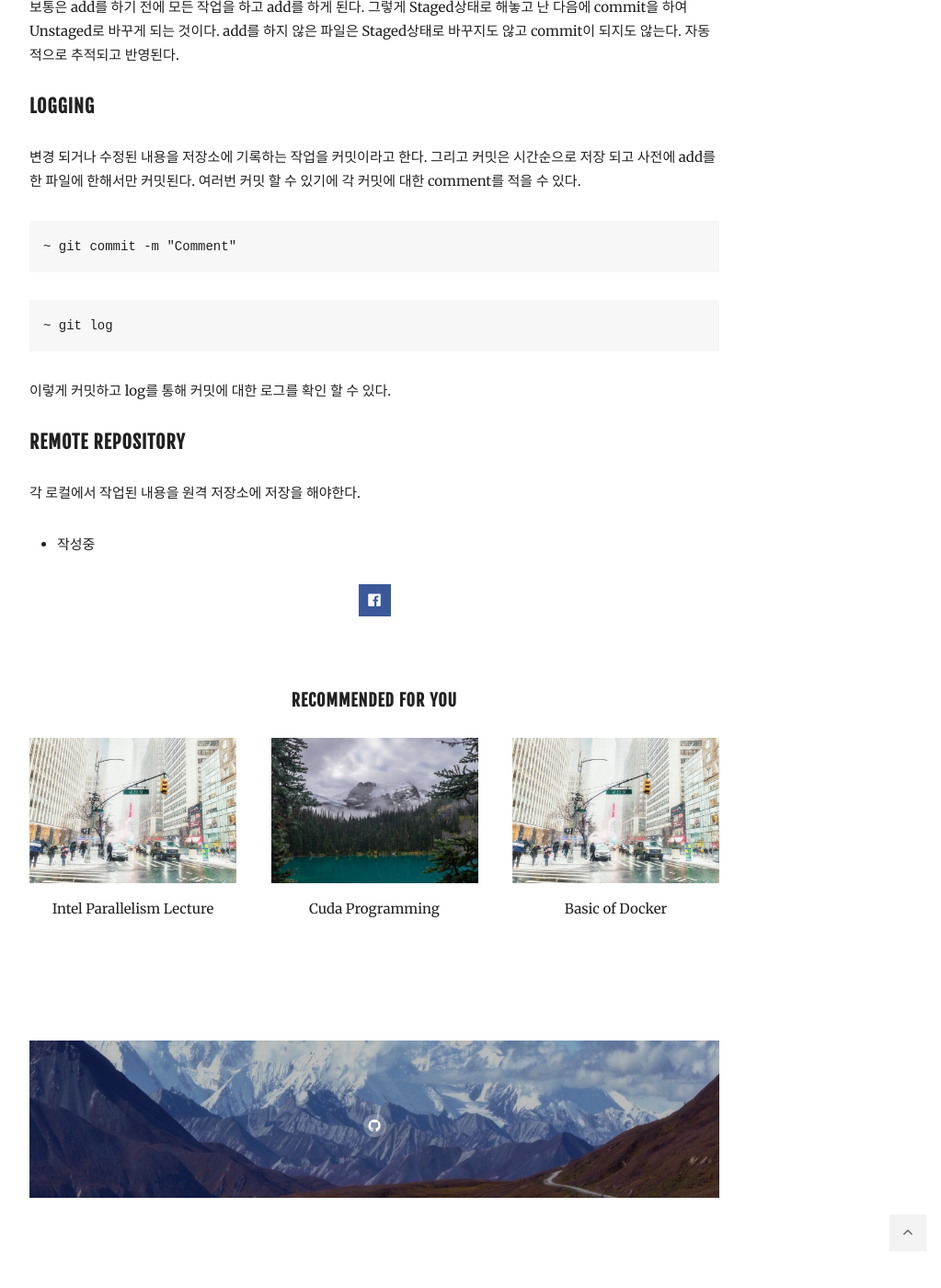
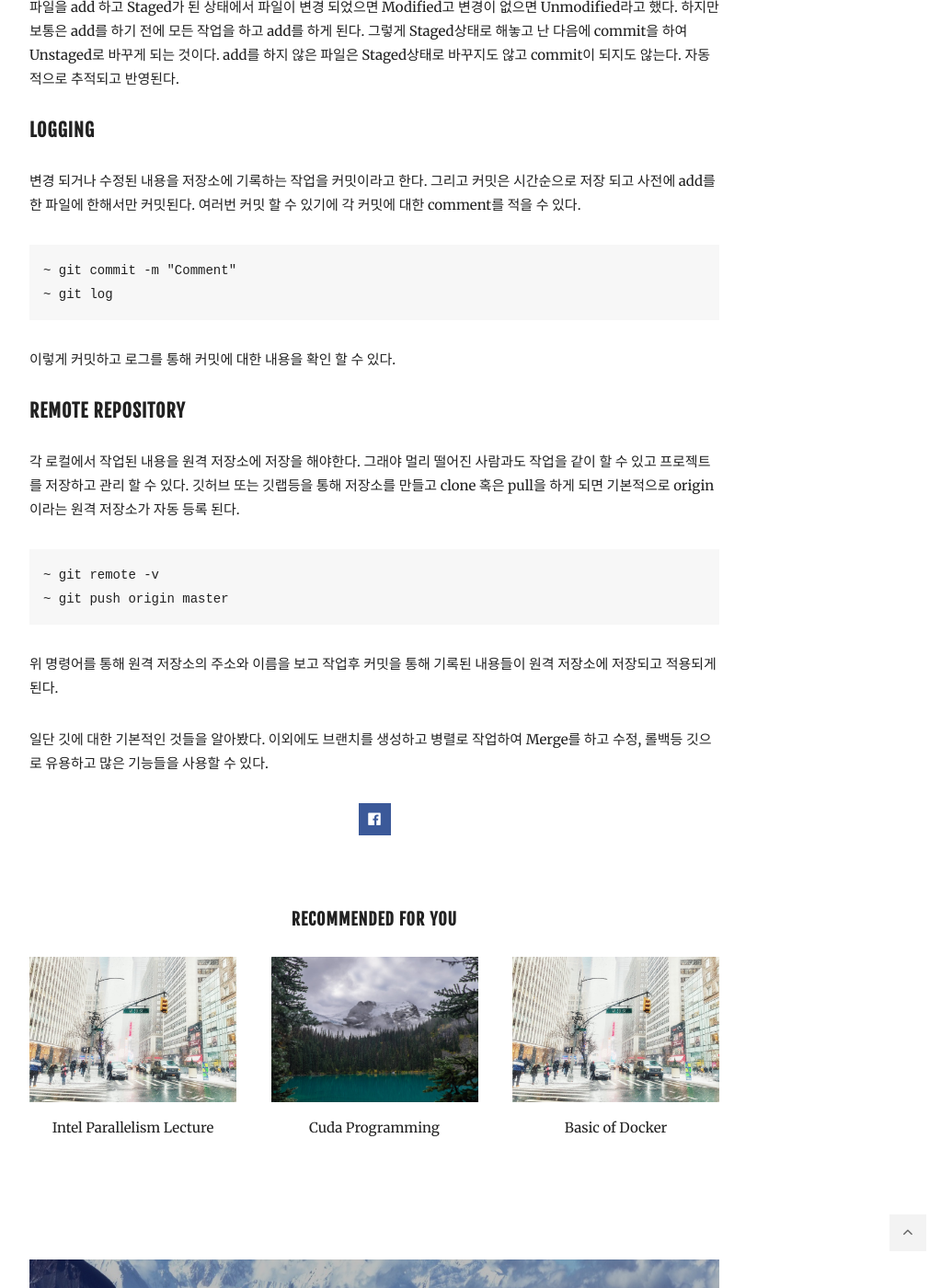
Before and after one commit to captwk5/captwk5.github.io, a Jekyll site: the page built from _posts/2020-06-02-basic-of-git.md, in a window 1280 px wide and 1400 px high, scrolled down 1962 px. Shown: the whole window at 92% size, without its empty margins (233-1256 px from the left). Built offline with Jekyll 4.4.1, drawn with Linux system fonts in a browser that asks for light colours; nearby versions of some CDN libraries; before the commit the page ends 3264 px from its top, so only the background shows below that; some of the changed text lies outside the part shown.

Commit message:
git complete

```diff
--- a/_posts/2020-06-02-basic-of-git.md
+++ b/_posts/2020-06-02-basic-of-git.md
@@ -7,6 +7,7 @@ tags:   [Development_Git]
 ---
 
 혼자가 아닌 여럿이서 하나의 프로젝트를 진행할 때 관리의 중요성은 더 높아진다.
+프로젝트에 대한 형상관리는 퍼포먼스를 내는데에 중요한 요소로 작용될 수 있다.
 여럿이 개발을 할 때 대부분 깃을 사용해서 프로젝트를 관리하고 진행하기에 깃의 다양한 기능에 대하여 정리를 해보려 한다.
 
 {% highlight markdown %}
@@ -18,14 +19,17 @@ tags:   [Development_Git]
 {% highlight markdown %}
 ~ git init
 {% endhighlight %}
+
 해당 프로젝트 경로에서 위 명령을 통해 프로젝트를 관리할 수 있는 뼈대를 만든다.(.git 숨김파일 생성)
 
 #### Tracked & Untracked
 저장소를 만들고 나면 같은 디렉토리에는 Tracked 와 Untracked 로 나누어진다.
 말 그대로 관리 대상과 비대상으로 나누어지는 것이다.
+
 {% highlight markdown %}
 ~ git add [file]
 {% endhighlight %}
+
 위 명령을 통해 file을 Tracked 상태로 만들 수 있다.
 Tracked 상태로 들어오면 Unmodified, Modified, Staged 세 가지의 상태가 있다.
 * Unmodified : 관리대상이지만 수정이 하나도 안된 파일
@@ -35,6 +39,7 @@ Tracked 상태로 들어오면 Unmodified, Modified, Staged 세 가지의 상태
 {% highlight markdown %}
 ~ git status
 {% endhighlight %}
+
 위 명령을 통해 현재 파일들의 상태를 확인할 수 있다.
 
 #### Staged & Unstaged
@@ -45,17 +50,23 @@ Unstaged로 바꾸게 되는 것이다. add를 하지 않은 파일은 Staged상
 #### Logging
 변경 되거나 수정된 내용을 저장소에 기록하는 작업을 커밋이라고 한다.
 그리고 커밋은 시간순으로 저장 되고 사전에 add를 한 파일에 한해서만 커밋된다. 여러번 커밋 할 수 있기에 각 커밋에 대한 comment를 적을 수 있다.
+
 {% highlight markdown %}
 ~ git commit -m "Comment"
-{% endhighlight %}
-
-{% highlight markdown %}
 ~ git log
 {% endhighlight %}
 
-이렇게 커밋하고 log를 통해 커밋에 대한 로그를 확인 할 수 있다.
+이렇게 커밋하고 로그를 통해 커밋에 대한 내용을 확인 할 수 있다.
 
 #### Remote Repository
-각 로컬에서 작업된 내용을 원격 저장소에 저장을 해야한다.
+각 로컬에서 작업된 내용을 원격 저장소에 저장을 해야한다. 그래야 멀리 떨어진 사람과도 작업을 같이 할 수 있고 프로젝트를 저장하고 관리 할 수 있다.
+깃허브 또는 깃랩등을 통해 저장소를 만들고 clone 혹은 pull을 하게 되면 기본적으로 origin 이라는 원격 저장소가 자동 등록 된다.
 
-- 작성중
+{% highlight markdown %}
+~ git remote -v
+~ git push origin master
+{% endhighlight %}
+
+위 명령어를 통해 원격 저장소의 주소와 이름을 보고 작업후 커밋을 통해 기록된 내용들이 원격 저장소에 저장되고 적용되게 된다.
+
+일단 깃에 대한 기본적인 것들을 알아봤다. 이외에도 브랜치를 생성하고 병렬로 작업하여 Merge를 하고 수정, 롤백등 깃으로 유용하고 많은 기능들을 사용할 수 있다.
```
Also changed, not shown: _posts/2020-06-04-cuda-programming.md (+5 -3 lines).
